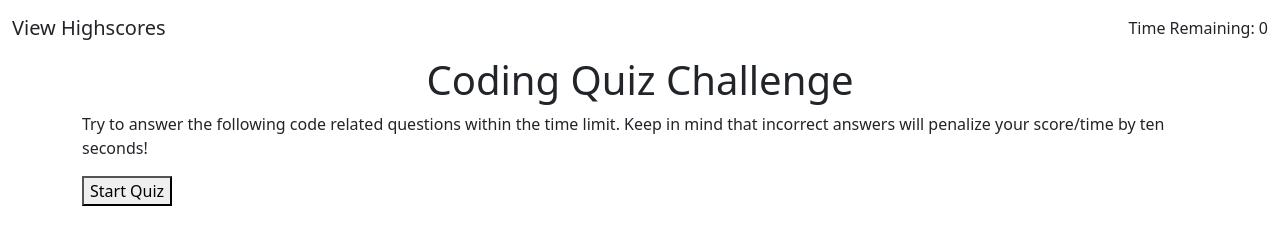
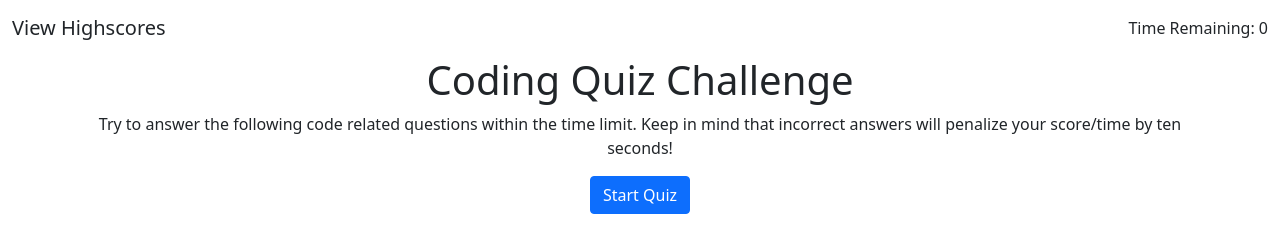
Before and after one commit to Udunomancer/gt-ft-coding-quiz, a plain HTML site: page index.html in a window 1280 px wide. Drawn offline with nearby package versions, Linux system fonts and the light colour scheme.

Commit message:
styling for Start Page elements

```diff
--- a/assets/script.js
+++ b/assets/script.js
@@ -61,7 +61,6 @@ function init() {
   //Create, add content, and add header to quiz-pane
   var heading = document.createElement("h1");
   heading.textContent = "Coding Quiz Challenge";
-  heading.setAttribute("class", "text-center");
   quizPane.appendChild(heading);
 
   //Create, add content, and add text to quiz-pane
@@ -74,6 +73,7 @@ function init() {
   var startButton = document.createElement("button");
   startButton.textContent = "Start Quiz";
   startButton.setAttribute("id", "start-btn");
+  startButton.setAttribute("class", "btn btn-primary");
   quizPane.appendChild(startButton);
 }
 
--- a/index.html
+++ b/index.html
@@ -17,7 +17,7 @@
     <body>
         <div class="container">
             <div class="row">
-                <div class="col-12" id="quiz-pane">
+                <div class="col-12 text-center" id="quiz-pane">
                 </div>
             </div>
         </div>
```
